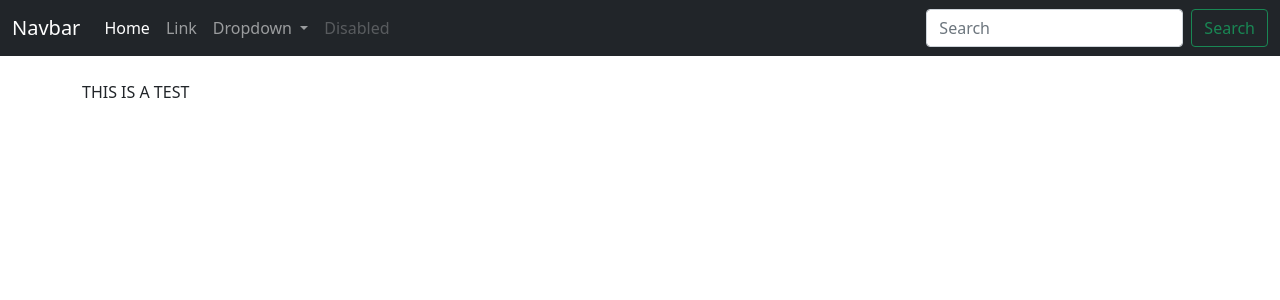
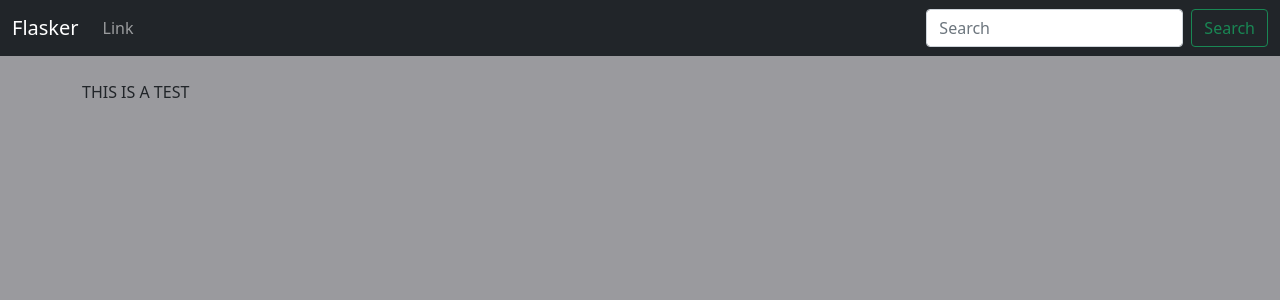
Before and after one commit to yury-gurevich/bootstrap, a Flask app: page / in a window 1280 px wide. Shown: the top 300 px of the page. Run offline with Flask 2, Linux system fonts and the light colour scheme.

Commit message:
progress

```diff
--- a/app.py
+++ b/app.py
@@ -12,6 +12,11 @@ def index():
     return render_template("index.html")
 
 
+@app.route("/user/name")
+def user(name):
+    return render_template("user.html", user=name)
+
+
 @app.errorhandler(404)
 def page_not_found(e):
     return render_template('404.html'), 404
--- a/static/css/style.css
+++ b/static/css/style.css
@@ -1,3 +1,3 @@
-/* body { */
-    /* background-color: blue; */
-/* } */
+body {
+    background-color: #9a9a9e;
+}
--- a/templates/base.html
+++ b/templates/base.html
@@ -7,9 +7,10 @@
     <meta name='viewport' content='width=device-width, initial-scale=1'>
 
     <link href='https://cdn.jsdelivr.net/npm/bootstrap@5.1.3/dist/css/bootstrap.min.css' rel='stylesheet'
-        integrity='sha384-1BmE4kWBq78iYhFldvKuhfTAU6auU8tT94WrHftjDbrCEXSU1oBoqyl2QvZ6jIW3' crossorigin='anonymous'>
-    <link rel='stylesheet' type='text/css' href={{ url_for( 'static' , filename='css/style.css' ) }} <title>
-    </title>
+    integrity='sha384-1BmE4kWBq78iYhFldvKuhfTAU6auU8tT94WrHftjDbrCEXSU1oBoqyl2QvZ6jIW3' crossorigin='anonymous'>
+    <link rel='stylesheet' type='text/css' href= "{{ url_for('static', filename='css/style.css') }}">
+
+    <title> Flasker  </title>
 </head>
 
 <body>
@@ -17,11 +18,12 @@
     <br />
     <div class='container'>
         {% block content %}
+
         {% endblock %}
     </div>
     <script src='https://cdn.jsdelivr.net/npm/bootstrap@5.1.3/dist/js/bootstrap.bundle.min.js'
-        integrity='sha384-ka7Sk0Gln4gmtz2MlQnikT1wXgYsOg+OMhuP+IlRH9sENBO0LRn5q+8nbTov4+1p'
-        crossorigin='anonymous'></script>
+    integrity='sha384-ka7Sk0Gln4gmtz2MlQnikT1wXgYsOg+OMhuP+IlRH9sENBO0LRn5q+8nbTov4+1p'
+    crossorigin='anonymous'></script>
 </body>
 
 </html>
--- a/templates/navbar.html
+++ b/templates/navbar.html
@@ -1,30 +1,15 @@
 <nav class="navbar navbar-expand-lg navbar-dark bg-dark">
     <div class="container-fluid">
-      <a class="navbar-brand" href="#">Navbar</a>
-      <button class="navbar-toggler" type="button" data-bs-toggle="collapse" data-bs-target="#navbarSupportedContent" aria-controls="navbarSupportedContent" aria-expanded="false" aria-label="Toggle navigation">
+        <a class="navbar-brand" href="{{ url_for('index') }}">Flasker</a>
+        <button class="navbar-toggler" type="button" data-bs-toggle="collapse" data-bs-target="#navbarSupportedContent"
+            aria-controls="navbarSupportedContent" aria-expanded="false" aria-label="Toggle navigation">
             <span class="navbar-toggler-icon"></span>
         </button>
         <div class="collapse navbar-collapse" id="navbarSupportedContent">
             <ul class="navbar-nav me-auto mb-2 mb-lg-0">
-          <li class="nav-item">
-            <a class="nav-link active" aria-current="page" href="#">Home</a>
-          </li>
+
                 <li class="nav-item">
                     <a class="nav-link" href="#">Link</a>
-          </li>
-          <li class="nav-item dropdown">
-            <a class="nav-link dropdown-toggle" href="#" id="navbarDropdown" role="button" data-bs-toggle="dropdown" aria-expanded="false">
-              Dropdown
-            </a>
-            <ul class="dropdown-menu" aria-labelledby="navbarDropdown">
-              <li><a class="dropdown-item" href="#">Action</a></li>
-              <li><a class="dropdown-item" href="#">Another action</a></li>
-              <li><hr class="dropdown-divider"></li>
-              <li><a class="dropdown-item" href="#">Something else here</a></li>
-            </ul>
-          </li>
-          <li class="nav-item">
-            <a class="nav-link disabled">Disabled</a>
                 </li>
             </ul>
             <form class="d-flex">
```
Also changed, not shown: favicon.ico (added). Lines whose indentation alone changed are shown as unchanged.
